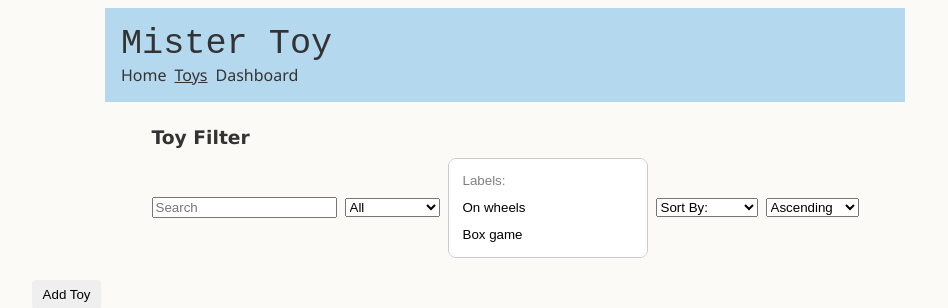
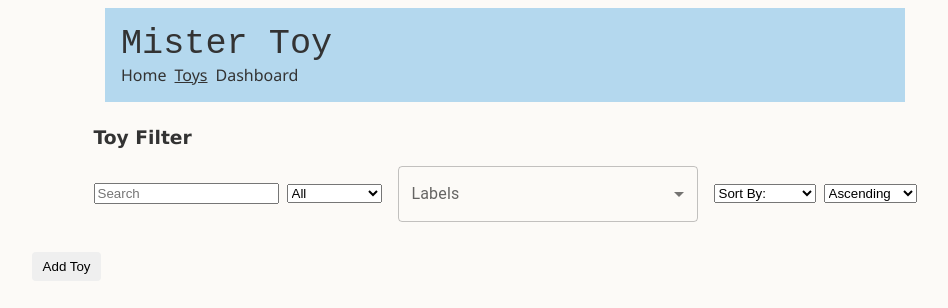
Before and after one commit to LiozFried/mistertoy-frontend, a React (Vite) app: page /#/toy in a window 1280 px wide. Shown: the top 308 px of the page, without its empty margins (135-1083 px from the left). Built offline with nearby package versions, Linux system fonts and the light colour scheme.

Commit message:
Connect new input from MUI

```diff
--- a/src/cmps/FilterMultipleSelectLabels.jsx
+++ b/src/cmps/FilterMultipleSelectLabels.jsx
@@ -39,7 +39,13 @@ export function FilterMultipleSelectLabels({ labels, value, onChange }) {
                 multiple
                 value={value}
                 onChange={onChange}
-                input={<OutlinedInput id="multiple-chip" label="Labels" />}
+                input={<OutlinedInput id="multiple-chip" label="Labels"
+                    sx={{
+                        '&.Mui-focused .MuiOutlinedInput-notchedOutline': {
+                            borderColor: 'green'
+                        }
+                    }}
+                />}
                 renderValue={(selected) => (
                     <Box sx={{ display: 'flex', flexWrap: 'wrap', gap: 0.5 }}>
                         {selected.map((val) => (
@@ -59,6 +65,6 @@ export function FilterMultipleSelectLabels({ labels, value, onChange }) {
                     </MenuItem>
                 ))}
             </Select>
-        </FormControl>
+        </FormControl >
     )
 }
--- a/src/cmps/ToyFIlter.jsx
+++ b/src/cmps/ToyFIlter.jsx
@@ -1,6 +1,7 @@
 import { useEffect, useRef, useState } from "react"
 import { debounce } from '../services/util.service'
 import { toyService } from "../services/toy.service"
+import { FilterMultipleSelectLabels } from "./FilterMultipleSelectLabels"
 
 export function ToyFilter({ filterBy, onSetFilter, toyLabels }) {
 
@@ -12,17 +13,19 @@ export function ToyFilter({ filterBy, onSetFilter, toyLabels }) {
         setFilterDebounce(filterByToEdit)
     }, [filterByToEdit])
 
-    function handleChange({ target }) {
-        let { value, name: field, type } = target
-        if (type === 'select-multiple') {
-            value = [...target.selectedOptions].map(option => option.value)
+    function handleChange(event) {
+        let { value, name: field } = event.target
+
+        if (event.target.type === 'select-multiple') {
+            value = [...event.target.selectedOptions].map(option => option.value)
         } else {
-            value = type === 'number' ? +value : value
+            value = event.target.type === 'number' ? +value : value
         }
 
         if (field === 'inStock') {
             value = toyService.getInStockValue(value)
         }
+
 
         if (field === 'sort-type') {
             setFilterByToEdit(prevFilter => ({ ...prevFilter, sort: { ...prevFilter.sort, type: value } }))
@@ -34,6 +37,12 @@ export function ToyFilter({ filterBy, onSetFilter, toyLabels }) {
         }
 
         setFilterByToEdit(prevFilter => ({ ...prevFilter, [field]: value }))
+    }
+
+    function handleLabelsChange(event) {
+        const { value } = event.target
+        const valueToSet = typeof value === 'string' ? value.split(',') : value
+        setFilterByToEdit(prevFilter => ({ ...prevFilter, labels: valueToSet }))
     }
 
     const { txt, inStock, labels, sort } = filterByToEdit
@@ -53,26 +62,19 @@ export function ToyFilter({ filterBy, onSetFilter, toyLabels }) {
                     <option value="false">Not In Stock</option>
                 </select>
 
-                {toyLabels && <select
-                    multiple name="labels"
-                    value={labels || []} onChange={handleChange}
-                >
-                    <option disabled value="">Labels:</option>
-                    <>
-                        {toyLabels.map(label => (
-                            <option key={label} value={label}>
-                                {label}
-                            </option>
-                        ))}
-                    </>
-                </select>
+                {toyLabels &&
+                    <FilterMultipleSelectLabels
+                        labels={toyLabels}
+                        value={labels || []}
+                        onChange={handleLabelsChange}
+                    />
                 }
 
                 <select name="sort-type" value={sort.type} onChange={handleChange}>
-                   <option disabled value="">Sort By:</option>
-                   <option value="name">Name</option>
-                   <option value="price">Price</option>
-                   <option value="createdAt">Date Created</option>
+                    <option disabled value="">Sort By:</option>
+                    <option value="name">Name</option>
+                    <option value="price">Price</option>
+                    <option value="createdAt">Date Created</option>
                 </select>
 
                 <select name="sort-desc" value={sort.desc} onChange={handleChange}>
```
